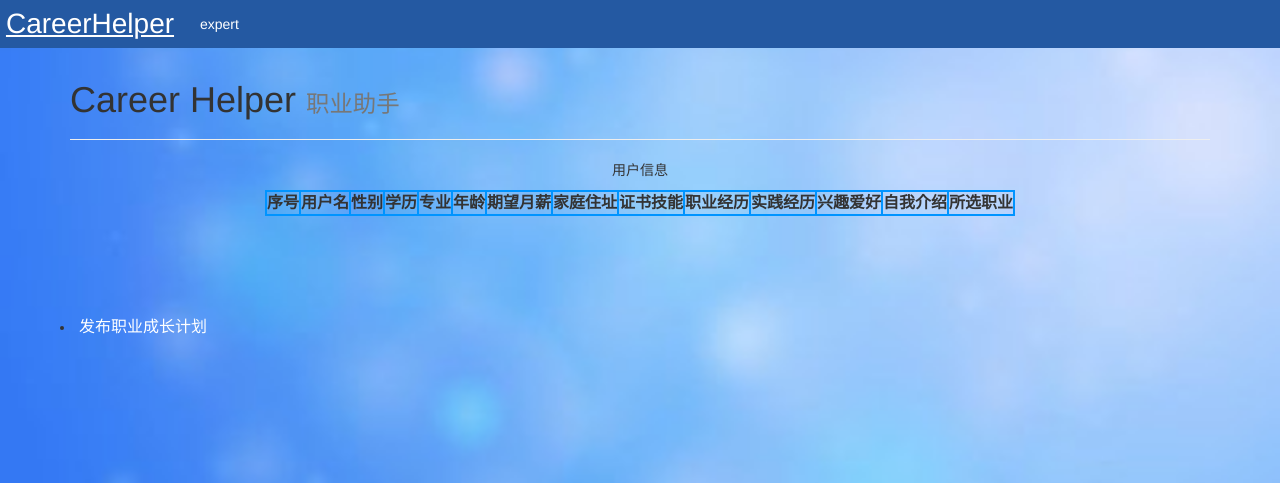
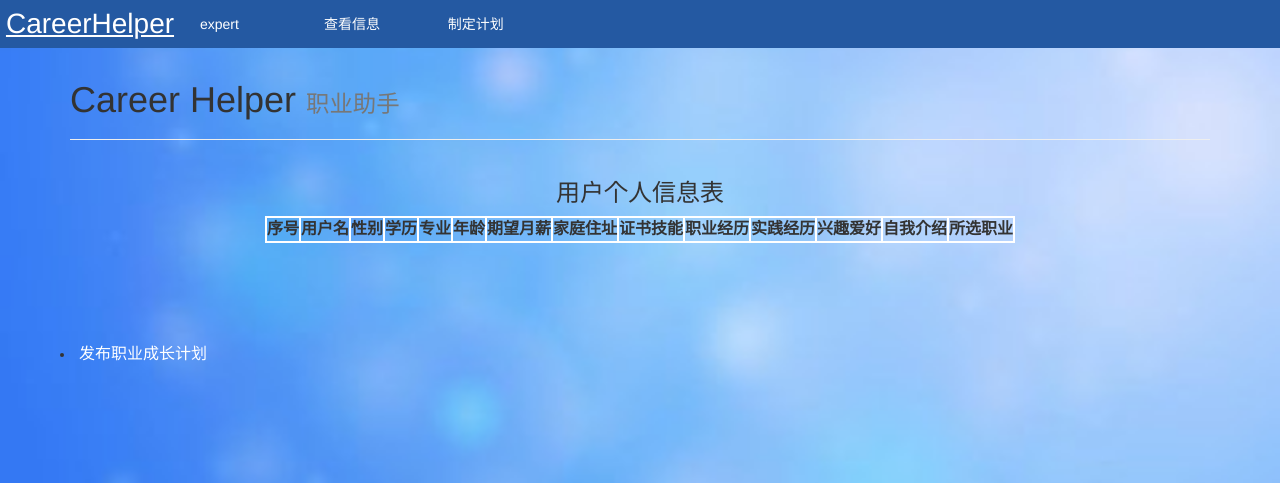
Before and after one commit to Janeclear/newone-1, a Django app: template templates/ad_userinfo.html in a window 1280 px wide. Shown: the top 483 px of the page. Run offline with Django 3.2, Linux system fonts and the light colour scheme; the template is opened without the code that fills it, so the values that code supplies are empty; some libraries are stand-ins or nearby versions.

Commit message:
专家可以制作计划并发布了 用户可以自己选择填写目标职业了

```diff
--- a/templates/ad_userinfo.html
+++ b/templates/ad_userinfo.html
@@ -1,45 +1,45 @@
 {% extends 'ebase.html' %}
 
 {% block content %}
-		<div align="center" class="yihang">
-            <p>用户信息</p>
-		</div>
-    <table align="center" style="font-size: 16px;border:2px solid #0094ff" >
+    <div align="center" >
+        <h3 align="center">用户个人信息表</h3>
+    </div>
+    <table align="center" style="font-size: 16px;border:2px solid white" >
         <thead>
             <tr>
-                <th style="border:2px solid #0094ff">序号</th>
-                <th style="border:2px solid #0094ff">用户名</th>
-                <th style="border:2px solid #0094ff">性别</th>
-                <th style="border:2px solid #0094ff">学历</th>
-                <th style="border:2px solid #0094ff">专业</th>
-                <th style="border:2px solid #0094ff">年龄</th>
-                <th style="border:2px solid #0094ff">期望月薪</th>
-                <th style="border:2px solid #0094ff">家庭住址</th>
-                <th style="border:2px solid #0094ff">证书技能</th>
-                <th style="border:2px solid #0094ff">职业经历</th>
-                <th style="border:2px solid #0094ff">实践经历</th>
-                <th style="border:2px solid #0094ff">兴趣爱好</th>
-                <th style="border:2px solid #0094ff">自我介绍</th>
-                <th style="border:2px solid #0094ff">所选职业</th>
+                <th style="border:2px solid white">序号</th>
+                <th style="border:2px solid white">用户名</th>
+                <th style="border:2px solid white">性别</th>
+                <th style="border:2px solid white">学历</th>
+                <th style="border:2px solid white">专业</th>
+                <th style="border:2px solid white">年龄</th>
+                <th style="border:2px solid white">期望月薪</th>
+                <th style="border:2px solid white">家庭住址</th>
+                <th style="border:2px solid white">证书技能</th>
+                <th style="border:2px solid white">职业经历</th>
+                <th style="border:2px solid white">实践经历</th>
+                <th style="border:2px solid white">兴趣爱好</th>
+                <th style="border:2px solid white">自我介绍</th>
+                <th style="border:2px solid white">所选职业</th>
             </tr>
         </thead>
         <tbody >
         {% for selfinfo_form in selfinfo_formlist %}
             <tr>
-                <td style="border:2px solid #0094ff">{{ forloop.counter }}</td>
-                <td style="border:2px solid #0094ff">{{ selfinfo_form.name }}</td>
-                <td style="border:2px solid #0094ff">{{ selfinfo_form.sex }}</td>
-                <td style="border:2px solid #0094ff">{{ selfinfo_form.education }}</td>
-                <td style="border:2px solid #0094ff">{{ selfinfo_form.major }}</td>
-                <td style="border:2px solid #0094ff">{{ selfinfo_form.age }}</td>
-                <td style="border:2px solid #0094ff">{{ selfinfo_form.expected_salary }}</td>
-                <td style="border:2px solid #0094ff">{{ selfinfo_form.home_address }}</td>
-                <td style="border:2px solid #0094ff">{{ selfinfo_form.certificate_or_skills }}</td>
-                <td style="border:2px solid #0094ff">{{ selfinfo_form.professional_history }}</td>
-                <td style="border:2px solid #0094ff">{{ selfinfo_form.experience }}</td>
-                <td style="border:2px solid #0094ff">{{ selfinfo_form.hobby }}</td>
-                <td style="border:2px solid #0094ff">{{ selfinfo_form.selfintroduction}}</td>
-                <td style="border:2px solid #0094ff">{{ selfinfo_form.jobchosen}}</td>
+                <td style="border:2px solid white">{{ forloop.counter }}</td>
+                <td style="border:2px solid white">{{ selfinfo_form.name }}</td>
+                <td style="border:2px solid white">{{ selfinfo_form.sex }}</td>
+                <td style="border:2px solid white">{{ selfinfo_form.education }}</td>
+                <td style="border:2px solid white">{{ selfinfo_form.major }}</td>
+                <td style="border:2px solid white">{{ selfinfo_form.age }}</td>
+                <td style="border:2px solid white">{{ selfinfo_form.expected_salary }}</td>
+                <td style="border:2px solid white">{{ selfinfo_form.home_address }}</td>
+                <td style="border:2px solid white">{{ selfinfo_form.certificate_or_skills }}</td>
+                <td style="border:2px solid white">{{ selfinfo_form.professional_history }}</td>
+                <td style="border:2px solid white">{{ selfinfo_form.experience }}</td>
+                <td style="border:2px solid white">{{ selfinfo_form.hobby }}</td>
+                <td style="border:2px solid white">{{ selfinfo_form.selfintroduction}}</td>
+                <td style="border:2px solid white">{{ selfinfo_form.jobchosen}}</td>
             </tr>
         {% endfor %}
         </tbody>
--- a/templates/ebase.html
+++ b/templates/ebase.html
@@ -37,7 +37,7 @@
             left: 300px;
             display: inline-block;
             padding: 0 20px;
-            width: 60px;
+            width: 120px;
             color: white;
         }
         .pg_header .pg_dl:hover{
@@ -63,7 +63,7 @@
             font-weight: bold;
         }
         input[type="text"]{
-            width: 200px;
+            width: 400px;
             height: 25px;
             border-radius: 6px;
         }
@@ -123,6 +123,10 @@
             margin-right: -120px;
             margin-top: -25px;
         }
+        .yihang{
+            display: inline-block;
+        }
+
     </style>
 </head>
 
@@ -132,6 +136,8 @@
 <div class = "pg_header">
         <a class = "logo">CareerHelper</a>
         <a class="pg_dl" id="i77">expert</a>
+        <li class="yihang"><a class="pg_dl" id="i77" href="/ad_userinfo/">查看信息</a></li>
+        <li class="yihang"><a class="pg_dl" id="i77" href="/planmaking/">制定计划</a></li>
 </div>
 <br><br>
 <div class="container">
@@ -145,6 +151,8 @@
 		</div>
 	</div>
 </div>
+
+
 {% block content %}
 {% endblock %}
 </body>
--- a/templates/selfinfo.html
+++ b/templates/selfinfo.html
@@ -72,7 +72,11 @@
         {{ selfinfo_form.selfintroduction}}
     </div>
     <div class="form-group">
-        <p align= "left"  colspan="4" >感谢您的信任！</p>
+        {{ selfinfo_form.jobchosen.label_tag }}
+        {{ selfinfo_form.jobchosen}}
+    </div>
+    <div class="form-group">
+        <p align= "left"  colspan="4" >请认真填写</p>
     </div>
     <br>
     <button type="reset" class="btn btn-default pull-left">重置</button>
```
Also changed, not shown: app1/models.py (+10 -0 lines), app1/views.py (+43 -20 lines), newone/form.py (+7 -0 lines), static/CSS/planmaking.css (added, +42 -0 lines), templates/plan.html (+49 -4 lines), templates/planmaking.html (+40 -37 lines), app1/migrations/0010_plan.py (added), app1/migrations/0011_auto_20200417_1308.py (added).
